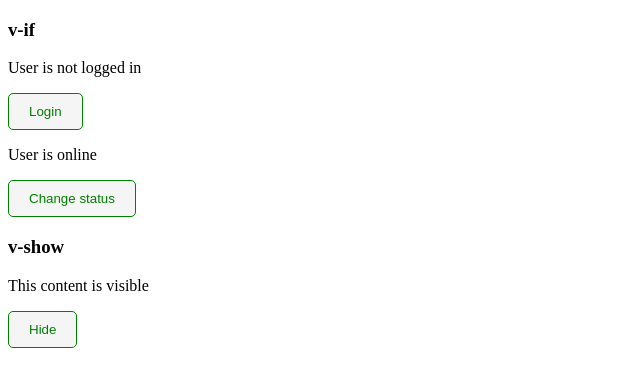
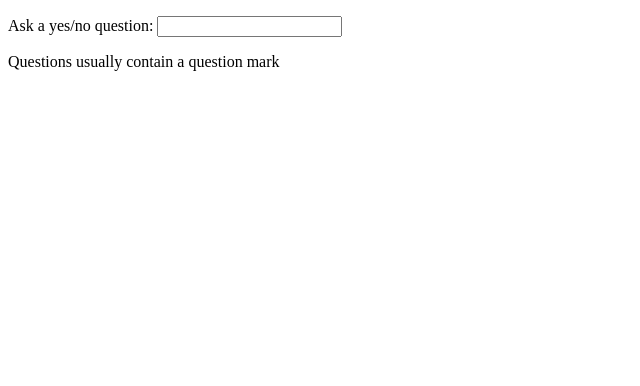
Before and after one commit to lyhuynhnhu/vue-basic, a Vue app: page / in a window 1280 px wide. Shown: the top 386 px of the page, without its empty margins (0-640 px from the left). Built offline with nearby package versions, Linux system fonts and the light colour scheme.

Commit message:
watchers

```diff
--- a/src/App.vue
+++ b/src/App.vue
@@ -1,54 +1,30 @@
 <script setup>
-import { ref } from 'vue'
+import { ref, watch } from 'vue'
 
-const isLoggedIn = ref(false)
+const question = ref('')
+const answer = ref('Questions usually contain a question mark')
+const isLoading = ref(false)
 
-const toggle = () => (isLoggedIn.value = !isLoggedIn.value)
-
-const status = ref('online')
-
-const changeStatus = () => {
-  if (status.value === 'online') {
-    status.value = 'busy'
-  } else if (status.value === 'busy') {
-    status.value = 'offline'
-  } else if (status.value === 'offline') {
-    status.value = 'online'
-  } else {
-    status.value = 'unknown'
+watch(question, async (newQuestion, oldQuestion) => {
+  if (newQuestion.includes('?')) {
+    isLoading.value = true
+    answer.value = 'Thinking...'
+    try {
+      const res = await fetch('https://yesno.wtf/api')
+      answer.value = (await res.json()).answer
+    } catch (error) {
+      answer.value = 'Error! Could not reach the API. ' + error
+    } finally {
+      isLoading.value = false
+    }
   }
-}
-
-const isShow = ref(true)
-
-const toggleShow = () => (isShow.value = !isShow.value)
+})
 </script>
 
 <template>
-  <h3>v-if</h3>
-
-  <p v-if="isLoggedIn">User is logged in</p>
-  <p v-else>User is not logged in</p>
-  <button @click="toggle" class="button">{{ isLoggedIn ? 'Logout' : 'Login' }}</button>
-
-  <p v-if="status === 'online'">User is online</p>
-  <p v-else-if="status === 'busy'">User is busy</p>
-  <p v-else-if="status === 'offline'">User is offline</p>
-  <p v-else>User status is unknown</p>
-  <button @click="changeStatus" class="button">Change status</button>
-
-  <h3>v-show</h3>
-  <p v-show="isShow">This content is visible</p>
-  <button @click="toggleShow" class="button">{{ isShow ? 'Hide' : 'Show' }}</button>
+  <p>
+    Ask a yes/no question:
+    <input v-model="question" :disabled="isLoading" />
+  </p>
+  <p>{{ answer }}</p>
 </template>
-
-<style>
-.button {
-  border: 1px solid green;
-  background: #f5f5f5;
-  color: green;
-  padding: 10px 20px;
-  border-radius: 5px;
-  cursor: pointer;
-}
-</style>
```
Also changed, not shown: 1 other file (tests, documents, lock files or other folders).
